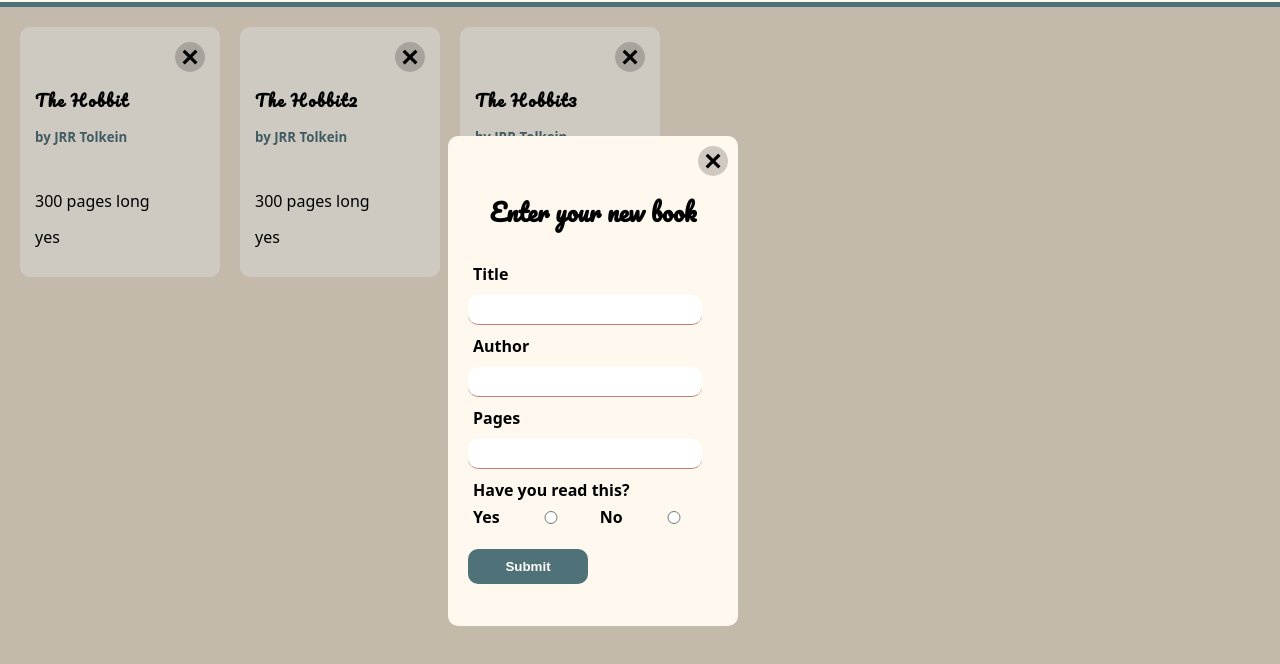
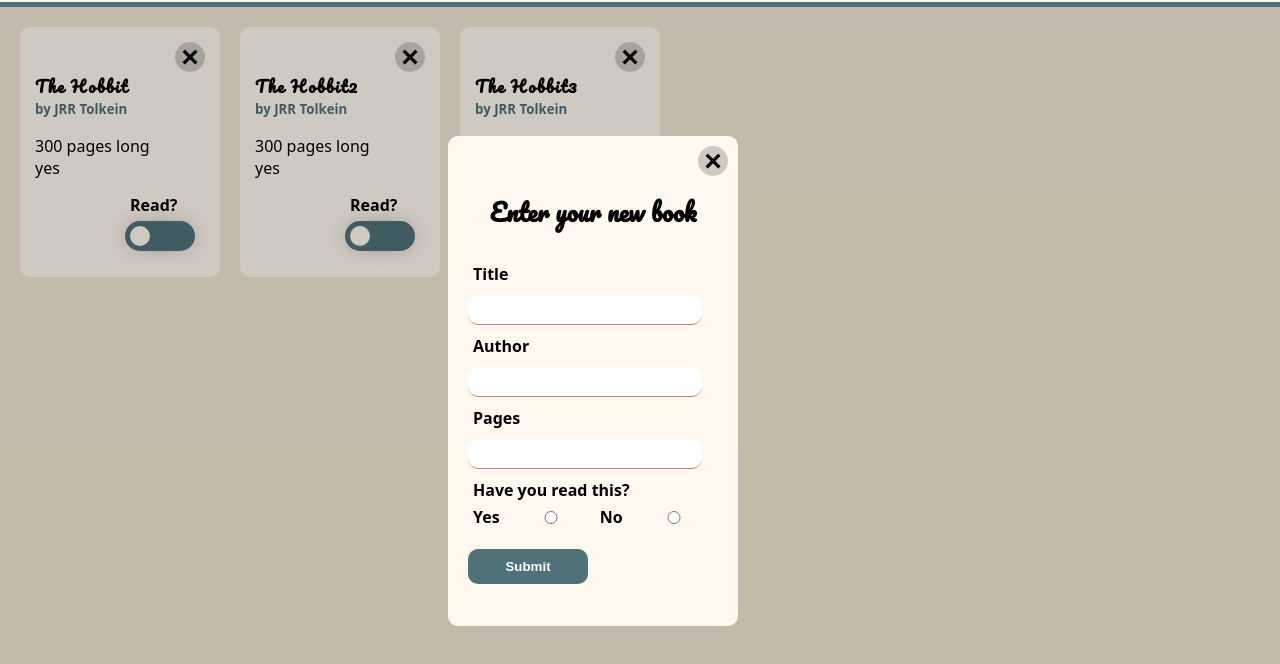
Before and after one commit to SnackSquid/library, a plain HTML site: page index.html in a window 1280 px wide. Shown: the part 64-728 px from the top of the page. Drawn offline with Linux system fonts and the light colour scheme.

Commit message:
Begin to add toggle

```diff
--- a/index.html
+++ b/index.html
@@ -5,6 +5,7 @@
     <meta http-equiv="X-UA-Compatible" content="IE=edge">
     <meta name="viewport" content="width=device-width, initial-scale=1.0">
     <link rel="stylesheet" href="style.css">
+    <link rel="stylesheet" href="toggle.css">
     <script src="./script.js" defer></script>
     <title>Libraryary</title>
 </head>
--- a/script.js
+++ b/script.js
@@ -29,8 +29,23 @@ function Book(title, author, pages, read) {
 }
 
 function makeSlider() {
-    const label = document.createElement('label').classList('');
-    const input = document.createElement('input').type('checkbox')
+    const div = document.createElement('div');
+    const title = document.createElement('p')
+    const label = document.createElement('label');
+    const input = document.createElement('input');
+
+    label.for = 'switch';
+    title.textContent = 'Read?'
+    input.type = 'checkbox';
+    input.id = 'switch';
+    input.name = 'switch';
+    div.classList.add('toggle')
+
+    div.appendChild(title);
+    div.appendChild(label);
+    div.appendChild(input);
+
+    return div;
 }
 
 function makeCard() {
@@ -46,6 +61,7 @@ function makeCard() {
         const divider = document.createElement('hr');
         const pages = document.createElement('p');
         const read = document.createElement('p');
+        const slider = makeSlider();
         // loop through each element of the book, adding the information to the
         // created book card
         for (let j = 0; j < 3; j++) {
@@ -64,6 +80,7 @@ function makeCard() {
             div.appendChild(divider);
             div.appendChild(pages);
             div.appendChild(read);
+            div.appendChild(slider);
             grid.appendChild(div);
         }
 
@@ -139,6 +156,7 @@ function showInput(click) {
 }
 
 makeCard();
+
 const submit = document.querySelector('#submit');
 submit.addEventListener('click', addBookToLibrary);
 
--- /dev/null
+++ b/toggle.css
@@ -0,0 +1,63 @@
+:root {
+    font-family: system-ui, -apple-system, BlinkMacSystemFont, 'Segoe UI', Roboto, Oxygen, Ubuntu, Cantarell, 'Open Sans', 'Helvetica Neue', sans-serif;
+    --page: #f0e5d2;
+    --darkpage: #E2C18B;
+    --peach:#E4AF8E;
+    --darkorange: #BF8176;
+    --green: #4F7178;
+    --offwhite: #fff8ee;
+    --white: white;
+    --black: black;
+    --black-light: #00000030;
+}
+
+
+#switch {
+    width: 0;
+    height: 0;
+    visibility: hidden;
+}
+
+.toggle {
+    grid-column: 2 / 3;
+    padding: 10px;
+}
+
+.toggle > p {
+    padding: 5px;
+    font-weight: 700;
+}
+
+.toggle > label {
+    display: flex;
+    align-items: center;
+    width: 60px;
+    height: 20px;
+    background-color: var(--green);
+    border-radius: 100px;
+    position: relative;
+    cursor: pointer;
+    transition: 0.5s;
+    box-shadow: 0 0 20px var(--black-light);
+}
+
+.toggle > label::after {
+    display: flex;
+    align-items: center;
+    content: "";
+    width: 20px;
+    height: 20px;
+    background-color: var(--offwhite);
+    position: absolute;
+    border-radius: 70px;
+    transition: 0.5s;
+  }
+
+.toggle > input:checked + .toggle > label:after {
+    left: calc(100% - 10px);
+    transform: translateX(-100%);
+}
+
+.toggle > input:checked + label {
+    background-color: #243d42;
+    }
```
